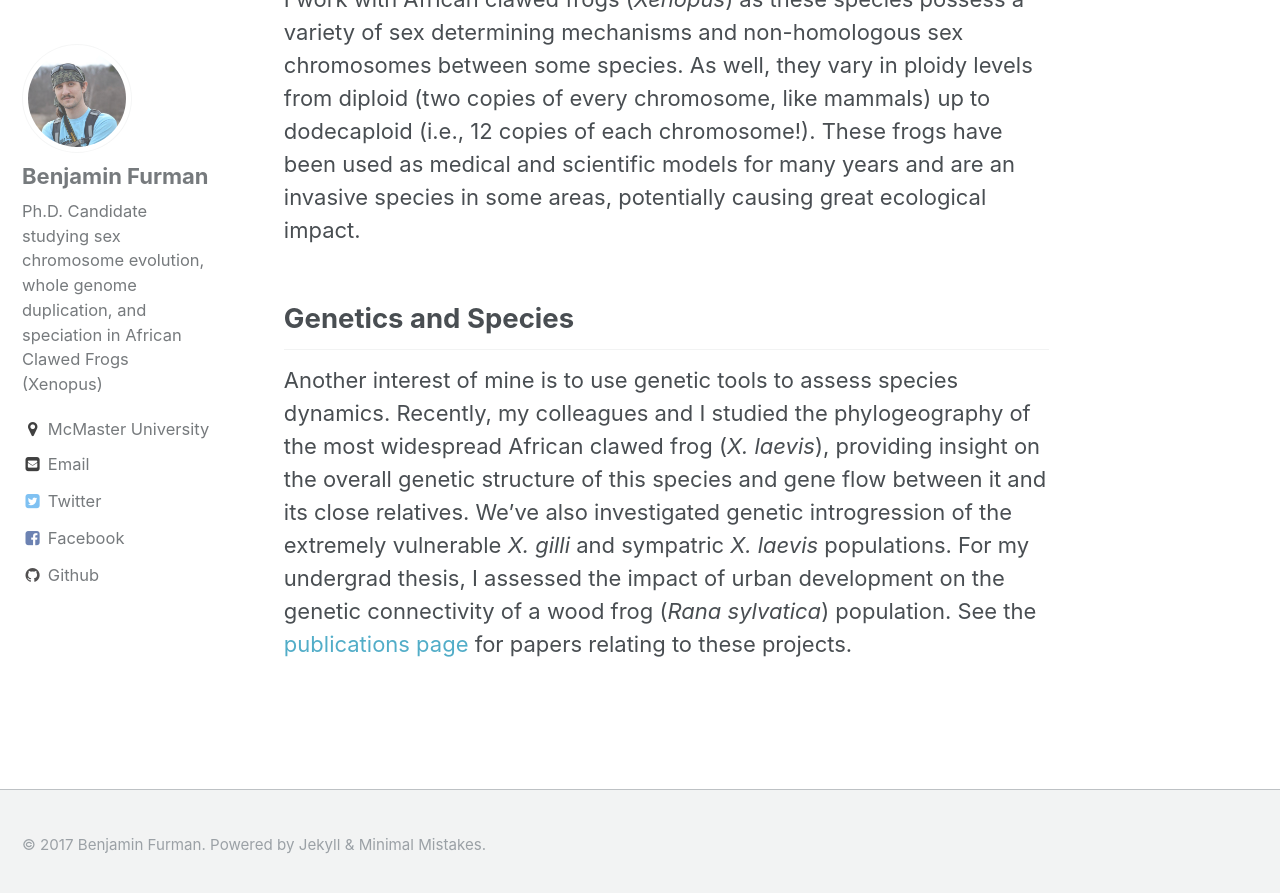
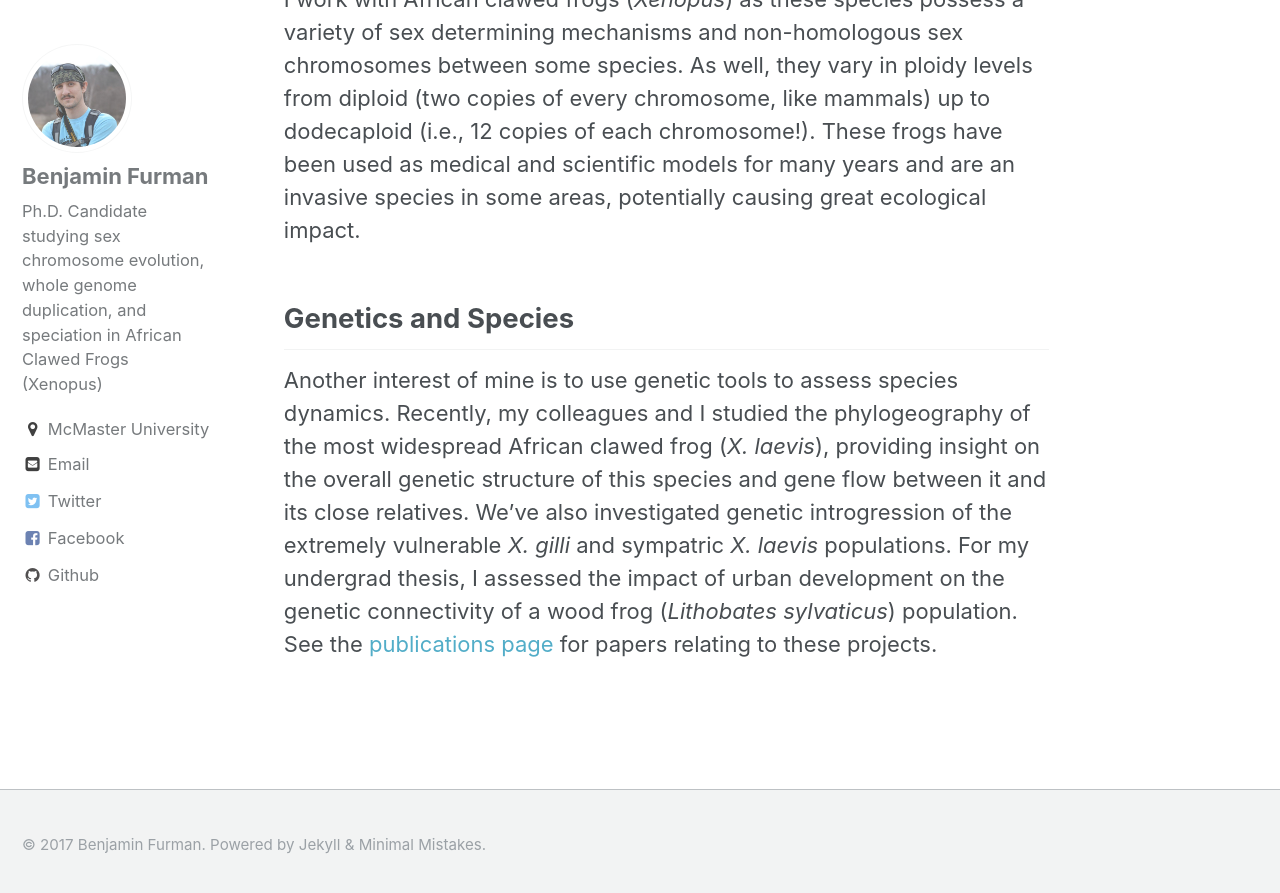
Before and after one commit to benjaminfurman/benjaminfurman.github.io, a Jekyll site: the page built from index.md, in a window 1280 px wide and 900 px high, scrolled down 1220 px. Shown: the top 893 px of the window. Built offline with Jekyll 4.4.1, drawn with Linux system fonts in a browser that asks for light colours.

Commit message:
species name change

```diff
--- a/index.md
+++ b/index.md
@@ -31,4 +31,4 @@ I work with African clawed frogs (*Xenopus*) as these species possess a variety
 
 ## Genetics and Species
 
-Another interest of mine is to use genetic tools to assess species dynamics. Recently, my colleagues and I studied the phylogeography of the most widespread African clawed frog (*X. laevis*), providing insight on the overall genetic structure of this species and gene flow between it and its close relatives. We've also investigated genetic introgression of the extremely vulnerable *X. gilli* and sympatric *X. laevis* populations. For my undergrad thesis, I assessed the impact of urban development on the genetic connectivity of a wood frog (*Rana sylvatica*) population. See the [publications page](/_pages/publications/) for papers relating to these projects.
+Another interest of mine is to use genetic tools to assess species dynamics. Recently, my colleagues and I studied the phylogeography of the most widespread African clawed frog (*X. laevis*), providing insight on the overall genetic structure of this species and gene flow between it and its close relatives. We've also investigated genetic introgression of the extremely vulnerable *X. gilli* and sympatric *X. laevis* populations. For my undergrad thesis, I assessed the impact of urban development on the genetic connectivity of a wood frog (*Lithobates sylvaticus*) population. See the [publications page](/_pages/publications/) for papers relating to these projects.
```
